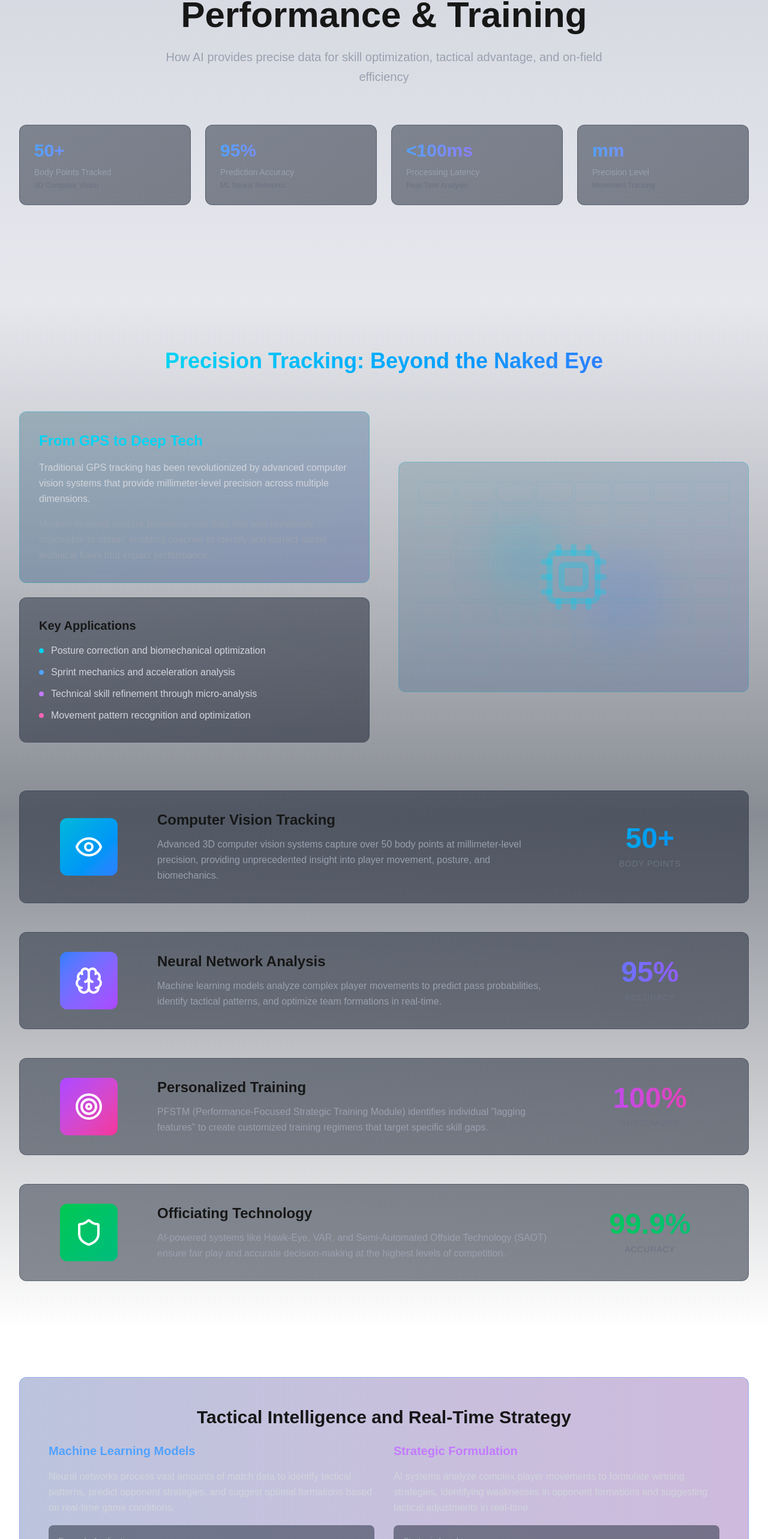
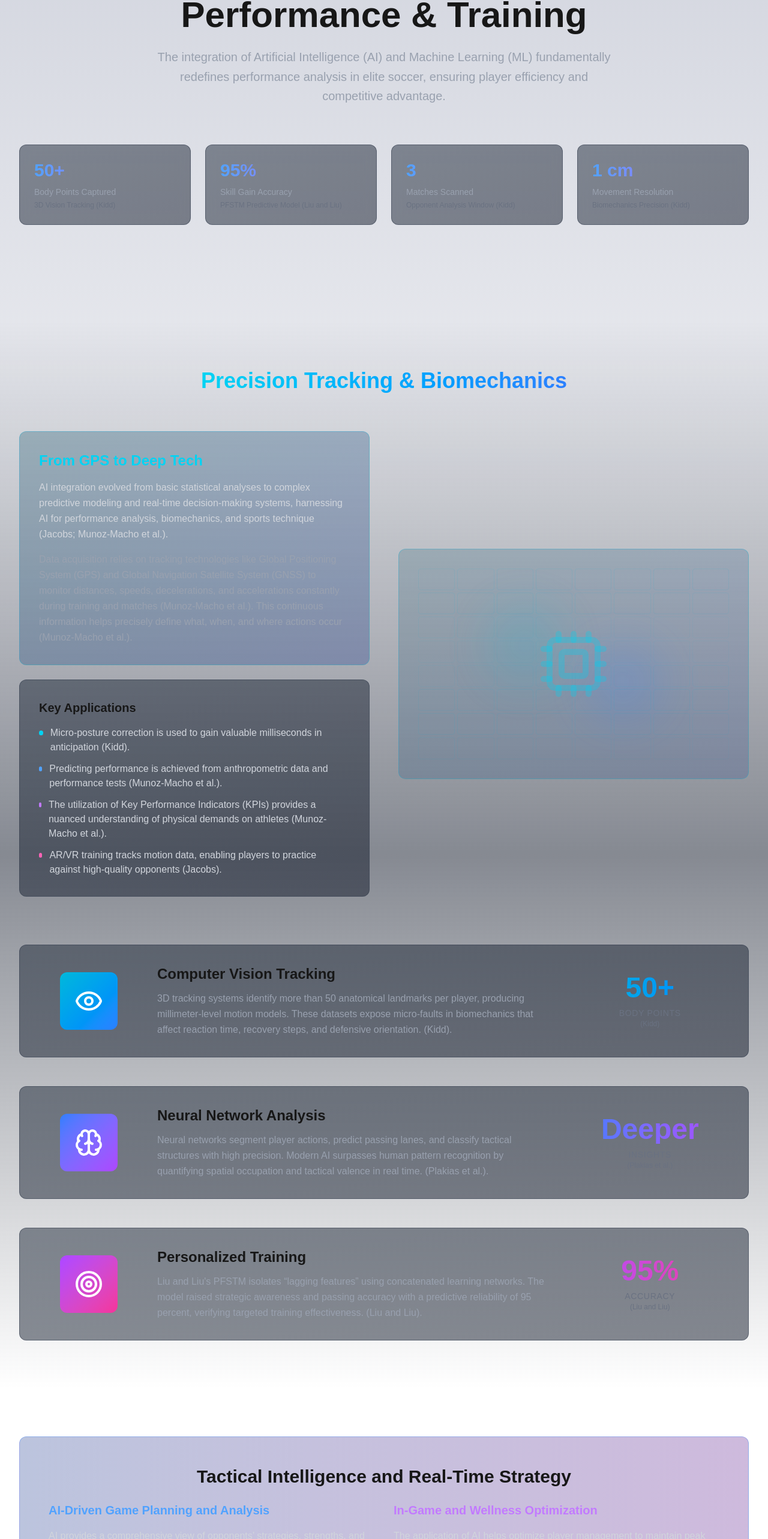
Before and after one commit to msallou/english-final, a Next.js app: page /performance in a window 1280 px wide. Shown: the part 227-2793 px from the top of the page at 60% size. Built offline with nearby package versions, Linux system fonts and the light colour scheme.

Commit message:
worked on performance page

```diff
--- a/app/performance/page.tsx
+++ b/app/performance/page.tsx
@@ -1,45 +1,49 @@
-import { Activity, Target, Brain, Shield, Eye, Cpu } from 'lucide-react';
+import { Activity, Target, Brain, Eye, Cpu } from 'lucide-react';
 
 const Performance = () => {
+  // Mapping Source names to be used in the JSX (matching your annotated bibliography)
+  const sourceMapping = {
+    Kidd: "Kidd", // Source 3
+    'Liu & Liu': "Liu and Liu", // Source 9
+    'Plakias et al.': "Plakias et al.", // Source 8
+    Jacobs: "Jacobs", // Source 1
+    'Munoz et al.': "Munoz-Macho et al.", // Source 7
+  };
+
   const technologies = [
-    { name: '3D Computer Vision', value: '50+', label: 'Body Points Tracked' },
-    { name: 'ML Neural Networks', value: '95%', label: 'Prediction Accuracy' },
-    { name: 'Real-Time Analysis', value: '<100ms', label: 'Processing Latency' },
-    { name: 'Movement Tracking', value: 'mm', label: 'Precision Level' },
+    { name: '3D Vision Tracking', value: '50+', label: 'Body Points Captured', source: sourceMapping.Kidd },
+    { name: 'PFSTM Predictive Model', value: '95%', label: 'Skill Gain Accuracy', source: sourceMapping['Liu & Liu'] },
+    { name: 'Opponent Analysis Window', value: '3', label: 'Matches Scanned', source: sourceMapping.Kidd },
+    { name: 'Biomechanics Precision', value: '1 cm', label: 'Movement Resolution', source: sourceMapping.Kidd },
   ];
 
   const features = [
     {
       icon: Eye,
       title: 'Computer Vision Tracking',
-      description: 'Advanced 3D computer vision systems capture over 50 body points at millimeter-level precision, providing unprecedented insight into player movement, posture, and biomechanics.',
+      description: '3D tracking systems identify more than 50 anatomical landmarks per player, producing millimeter-level motion models. These datasets expose micro-faults in biomechanics that affect reaction time, recovery steps, and defensive orientation.',
       stat: '50+',
       statLabel: 'Body Points',
       color: 'from-cyan-500 to-blue-500',
+      source: sourceMapping.Kidd,
     },
     {
       icon: Brain,
       title: 'Neural Network Analysis',
-      description: 'Machine learning models analyze complex player movements to predict pass probabilities, identify tactical patterns, and optimize team formations in real-time.',
-      stat: '95%',
-      statLabel: 'Accuracy',
+      description: 'Neural networks segment player actions, predict passing lanes, and classify tactical structures with high precision. Modern AI surpasses human pattern recognition by quantifying spatial occupation and tactical valence in real time.',
+      stat: 'Deeper',
+      statLabel: 'Insights',
       color: 'from-blue-500 to-purple-500',
+      source: sourceMapping['Plakias et al.'],
     },
     {
       icon: Target,
       title: 'Personalized Training',
-      description: 'PFSTM (Performance-Focused Strategic Training Module) identifies individual "lagging features" to create customized training regimens that target specific skill gaps.',
-      stat: '100%',
-      statLabel: 'Customized',
+      description: "Liu and Liu's PFSTM isolates “lagging features” using concatenated learning networks. The model raised strategic awareness and passing accuracy with a predictive reliability of 95 percent, verifying targeted training effectiveness.",
+      stat: '95%',
+      statLabel: 'Accuracy',
       color: 'from-purple-500 to-pink-500',
-    },
-    {
-      icon: Shield,
-      title: 'Officiating Technology',
-      description: 'AI-powered systems like Hawk-Eye, VAR, and Semi-Automated Offside Technology (SAOT) ensure fair play and accurate decision-making at the highest levels of competition.',
-      stat: '99.9%',
-      statLabel: 'Accuracy',
-      color: 'from-green-500 to-emerald-500',
+      source: sourceMapping['Liu & Liu'],
     },
   ];
 
@@ -60,7 +64,7 @@ const Performance = () => {
             </h1>
 
             <p className="text-xl text-gray-400 max-w-3xl mx-auto leading-relaxed">
-              How AI provides precise data for skill optimization, tactical advantage, and on-field efficiency
+              The integration of Artificial Intelligence (AI) and Machine Learning (ML) fundamentally redefines performance analysis in elite soccer, ensuring player efficiency and competitive advantage.
             </p>
           </div>
 
@@ -75,7 +79,7 @@ const Performance = () => {
                   {tech.value}
                 </div>
                 <div className="text-sm text-gray-400 mb-1">{tech.label}</div>
-                <div className="text-xs text-gray-500">{tech.name}</div>
+                <div className="text-xs text-gray-500">{tech.name} ({tech.source})</div>
               </div>
             ))}
           </div>
@@ -87,7 +91,7 @@ const Performance = () => {
           <div className="mb-16">
             <h2 className="text-4xl font-bold mb-6 text-center">
               <span className="bg-linear-to-r from-cyan-400 to-blue-500 bg-clip-text text-transparent">
-                Precision Tracking: Beyond the Naked Eye
+                Precision Tracking & Biomechanics
               </span>
             </h2>
           </div>
@@ -97,12 +101,10 @@ const Performance = () => {
               <div className="bg-linear-to-br from-cyan-900/30 to-blue-900/30 border border-cyan-500/30 rounded-xl p-8">
                 <h3 className="text-2xl font-bold text-cyan-400 mb-4">From GPS to Deep Tech</h3>
                 <p className="text-gray-300 leading-relaxed mb-4">
-                  Traditional GPS tracking has been revolutionized by advanced computer vision systems that provide
-                  millimeter-level precision across multiple dimensions.
+                  AI integration evolved from basic statistical analyses to complex predictive modeling and real-time decision-making systems, harnessing AI for performance analysis, biomechanics, and sports technique (Jacobs; Munoz-Macho et al.).
                 </p>
                 <p className="text-gray-400 leading-relaxed">
-                  Modern systems capture biomechanical data that was previously impossible to obtain, enabling coaches
-                  to identify and correct subtle technical flaws that impact performance.
+                  Data acquisition relies on tracking technologies like Global Positioning System (GPS) and Global Navigation Satellite System (GNSS) to monitor distances, speeds, decelerations, and accelerations constantly during training and matches (Munoz-Macho et al.). This continuous information helps precisely define what, when, and where actions occur (Munoz-Macho et al.).
                 </p>
               </div>
 
@@ -111,19 +113,19 @@ const Performance = () => {
                 <ul className="space-y-3">
                   <li className="flex items-start space-x-3">
                     <div className="w-2 h-2 rounded-full bg-cyan-400 mt-2" />
-                    <span className="text-gray-300">Posture correction and biomechanical optimization</span>
+                    <span className="text-gray-300">Micro-posture correction is used to gain valuable milliseconds in anticipation (Kidd).</span>
                   </li>
                   <li className="flex items-start space-x-3">
                     <div className="w-2 h-2 rounded-full bg-blue-400 mt-2" />
-                    <span className="text-gray-300">Sprint mechanics and acceleration analysis</span>
+                    <span className="text-gray-300">Predicting performance is achieved from anthropometric data and performance tests (Munoz-Macho et al.).</span>
                   </li>
                   <li className="flex items-start space-x-3">
                     <div className="w-2 h-2 rounded-full bg-purple-400 mt-2" />
-                    <span className="text-gray-300">Technical skill refinement through micro-analysis</span>
+                    <span className="text-gray-300">The utilization of Key Performance Indicators (KPIs) provides a nuanced understanding of physical demands on athletes (Munoz-Macho et al.).</span>
                   </li>
                   <li className="flex items-start space-x-3">
                     <div className="w-2 h-2 rounded-full bg-pink-400 mt-2" />
-                    <span className="text-gray-300">Movement pattern recognition and optimization</span>
+                    <span className="text-gray-300">AR/VR training tracks motion data, enabling players to practice against high-quality opponents (Jacobs).</span>
                   </li>
                 </ul>
               </div>
@@ -171,7 +173,7 @@ const Performance = () => {
 
                     <div className="md:col-span-7">
                       <h3 className="text-2xl font-bold mb-3">{feature.title}</h3>
-                      <p className="text-gray-400 leading-relaxed">{feature.description}</p>
+                      <p className="text-gray-400 leading-relaxed">{feature.description} ({feature.source}).</p>
                     </div>
 
                     <div className="md:col-span-3 text-center">
@@ -179,6 +181,7 @@ const Performance = () => {
                         {feature.stat}
                       </div>
                       <div className="text-sm text-gray-500 uppercase tracking-wider">{feature.statLabel}</div>
+                      <div className="text-xs text-gray-500">({feature.source})</div>
                     </div>
                   </div>
                 </div>
@@ -190,49 +193,52 @@ const Performance = () => {
 
       <section className="relative py-20 px-4 sm:px-6 lg:px-8">
         <div className="max-w-7xl mx-auto">
-          <div className="bg-linear-to-r from-blue-900/30 to-purple-900/30 border border-blue-500/30 rounded-xl p-12">
+          <div className="bg-linear-to-r from-blue-900/30 to-purple-900/30 border border-blue-500/30 rounded-xl p-12 space-y-10">
             <h2 className="text-3xl font-bold mb-6 text-center">
               Tactical Intelligence and Real-Time Strategy
             </h2>
 
-            <div className="grid md:grid-cols-2 gap-8 mb-8">
+            <div className="grid md:grid-cols-2 gap-8">
               <div className="space-y-4">
-                <h3 className="text-xl font-bold text-blue-400">Machine Learning Models</h3>
+                <h3 className="text-xl font-bold text-blue-400">AI-Driven Game Planning and Analysis</h3>
                 <p className="text-gray-300 leading-relaxed">
-                  Neural networks process vast amounts of match data to identify tactical patterns, predict opponent
-                  strategies, and suggest optimal formations based on real-time game conditions.
+                  AI provides a comprehensive view of opponents’ strategies, strengths, and vulnerabilities (Plakias et al.), and AI efficiency enables deeper scrutiny of team behavior (Plakias et al.).
                 </p>
-                <div className="bg-gray-800/50 rounded-lg p-4">
-                  <div className="text-sm text-gray-400 mb-2">Example Applications:</div>
-                  <ul className="space-y-2 text-sm text-gray-300">
-                    <li>• Pass probability prediction</li>
-                    <li>• Defensive positioning optimization</li>
-                    <li>• Space utilization analysis</li>
-                    <li>• Player interaction modeling</li>
-                  </ul>
-                </div>
+                <ul className="space-y-2 text-sm text-gray-300 bg-gray-800/50 rounded-lg p-4">
+                  <li>AI tools allow coaches to study an opponent&apos;s past three matches to extract tendencies (Kidd).</li>
+                  <li>This intelligence is used to build decision-tree simulations that project the opponent&apos;s most probable responses and prescribe optimal counter-tactics (Kidd).</li>
+                  <li>ML algorithms expedite game footage review and aggregate hundreds of data points about player performance within minutes, vastly improving analysis efficiency (Jacobs).</li>
+                  <li>AI is integrated into training to improve decision-making capabilities and functional responsibilities (Liu and Liu).</li>
+                  <li>AI algorithms analyze gameplay data and optimize training methods, highlighting specific benefits in developing player skills and strategies (Liu and Liu).</li>
+                </ul>
               </div>
 
               <div className="space-y-4">
-                <h3 className="text-xl font-bold text-purple-400">Strategic Formulation</h3>
+                <h3 className="text-xl font-bold text-purple-400">In-Game and Wellness Optimization</h3>
                 <p className="text-gray-300 leading-relaxed">
-                  AI systems analyze complex player movements to formulate winning strategies, identifying weaknesses
-                  in opponent formations and suggesting tactical adjustments in real-time.
+                  The application of AI helps optimize player management to maintain peak condition and provide real-time competitive advantages.
                 </p>
-                <div className="bg-gray-800/50 rounded-lg p-4">
-                  <div className="text-sm text-gray-400 mb-2">Strategic Insights:</div>
-                  <ul className="space-y-2 text-sm text-gray-300">
-                    <li>• Opponent pattern recognition</li>
-                    <li>• Formation effectiveness metrics</li>
-                    <li>• Pressing trigger identification</li>
-                    <li>• Transition opportunity detection</li>
-                  </ul>
-                </div>
+                <ul className="space-y-2 text-sm text-gray-300 bg-gray-800/50 rounded-lg p-4">
+                  <li>AI and ML algorithms are used to predict performance and manage training load, which includes modeling complex systems like player wellness (Munoz-Macho et al.).</li>
+                  <li>The utilization of Key Performance Indicators (KPIs) provides a nuanced understanding of physical demands during training and matches (Munoz-Macho et al.).</li>
+                  <li>AI models support real-time decision-making, including providing early match forecasts to assist coaches in making well-informed substitution decisions (Munoz-Macho et al.).</li>
+                  <li>AI-enhanced equipment can track player movements, enabling coaches and staff to make faster strategy decisions based on trends (Jacobs).</li>
+                  <li>Training must ensure optimal performance without the risk of injury, using AI to determine when a player should engage in reduced or no-contact practices (Jacobs).</li>
+                  <li>AI can also help develop recommendations for player wellness, including trip planning and sleep management (Munoz-Macho et al.).</li>
+                </ul>
               </div>
             </div>
 
-            <div className="text-center text-gray-400 text-sm">
-              Source: Can artificial intelligence revolutionize soccer tactical analysis?
+            <div className="space-y-4">
+              <h3 className="text-xl font-bold text-cyan-400">AI Methodology in Performance Research</h3>
+              <p className="text-gray-300 leading-relaxed">
+                The core objective of Machine Learning (ML) is to enable machines to learn from data, thereby improving their performance on a given task without being explicitly programmed (Munoz-Macho et al.). Research validates that AI/ML is increasingly used in team sports (Munoz-Macho et al.).
+              </p>
+              <ul className="space-y-2 text-sm text-gray-300 bg-gray-800/50 rounded-lg p-4">
+                <li>Of the 32 articles reviewed in one study, 15 articles focused on performance improvement (Munoz-Macho et al.).</li>
+                <li>The most frequently used AI techniques include Tree-based methods (36%), Ada/XGBoost (19%), and Neural Networks (9%) (Munoz-Macho et al.).</li>
+                <li>AI is applied to achieve performance enhancement, technical and tactical support, and talent identification (Munoz-Macho et al.).</li>
+              </ul>
             </div>
           </div>
         </div>
```
